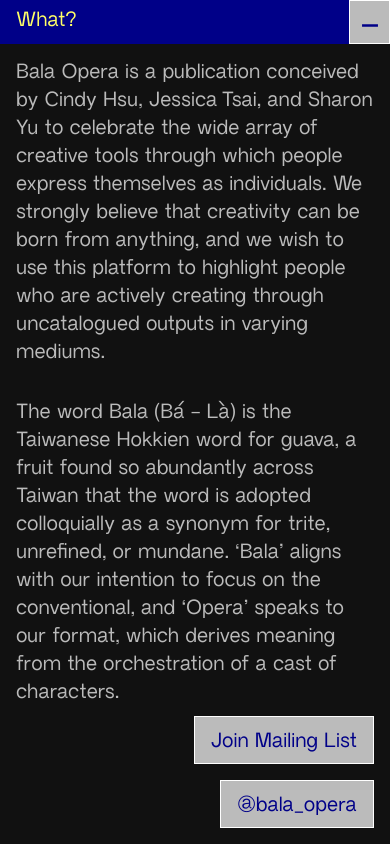
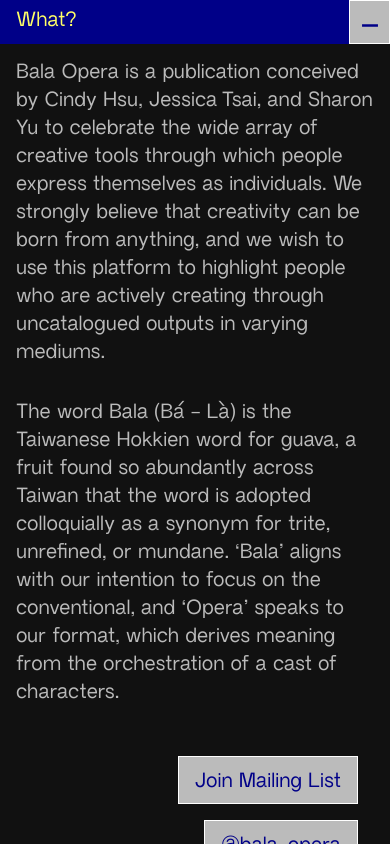
Before and after one commit to Bala-Opera/bala-opera, a Next.js app in the folder src/: page / in a window 390 px wide. Both pictures are taken after a click on the button "What?". Built offline with nearby package versions, Linux system fonts and the light colour scheme.

Commit message:
fix window issues for mobile, fix draggable minimize issue

```diff
--- a/src/components/Header/header.tsx
+++ b/src/components/Header/header.tsx
@@ -17,7 +17,7 @@
   return (
     <div className={styles.header}>
       <p className={styles.text}>{title}</p>
-      <button className={styles.minimize} onClick={minimizeHandler}>
+      <button className={styles.minimize} onClick={minimizeHandler} id='minimize'>
         <MinimizeIcon />
       </button>
     </div>
--- a/src/components/Project/project.tsx
+++ b/src/components/Project/project.tsx
@@ -24,7 +24,6 @@
       isOpen
       animationDuration={500}
       isFullscreen
-      isScrollable
       hasContentPadding={false}
     >
       <div className={styles.project}>
--- a/src/components/Window/window.module.scss
+++ b/src/components/Window/window.module.scss
@@ -12,13 +12,16 @@
 }
 
 .scrollableContent {
-  overflow-y: auto;
   background-color: $black-secondary;
-  height: 100%;
+  position: relative;
   width: 100%;
+  display: flex;
+  flex-direction: column;
+  flex-grow: 1;
 }
 
 .contentPadding {
+  flex: 1;
   padding: 16px;
 
   @include md {
@@ -30,6 +33,11 @@
 }
 
 .fullscreen {
+  display: flex;
+  flex-direction: column;
+
+  overflow: auto;
+  position: fixed;
   left: 0;
   top: 0;
   width: 100%;
--- a/src/components/Window/window.tsx
+++ b/src/components/Window/window.tsx
@@ -18,7 +18,6 @@
   isOpen,
   isFullscreen = false,
   animationDuration = 200,
-  isScrollable = false,
   hasContentPadding = true,
   clickHandler,
   children,
@@ -30,7 +29,6 @@
   destination?: Position,
   isFullscreen?: boolean,
   animationDuration?: number,
-  isScrollable?: boolean,
   hasContentPadding?: boolean,
   clickHandler: MouseEventHandler,
   children?: React.ReactNode,
@@ -42,10 +40,8 @@
   let contentStyle = useSpring({})
   const headerRef = useRef(null)
 
-  useEffect(() => {
-    const handleHeader = () => {
-      if (isScrollable) {
-      const currentScroll = window.scrollY
+  const handleHeaderScroll = (e) => {
+    const currentScroll = e.target.scrollTop
     const isSlidingDown = lastY < currentScroll
 
     if (isSlidingDown && currentScroll > VISIBLE_HEADER_LIMIT) { // slide up
@@ -55,13 +51,8 @@
       headerRef?.current?.classList?.remove(styles.slideUpAnimation)
       headerRef?.current?.classList?.add(styles.slideDownAnimation)
     }
+    setLastY(currentScroll)
   }
-      setLastY(window.scrollY)
-    }
-    window.addEventListener("scroll", handleHeader)
-
-    return () => window.removeEventListener("scroll", handleHeader)
-  }, [lastY, isScrollable])
 
   const handleDragMove = (e) => {
     setTranslate({
@@ -112,25 +103,27 @@
   const contentPaddingStyle = hasContentPadding ? styles.contentPadding : ''
 
   const FullScreen = (style) => (
-    <div style={{ position: isScrollable ? 'relative' : 'fixed' }} className={styles.fullscreen}>
+    <div className={styles.fullscreen} onScroll={handleHeaderScroll}>
       <div className={`${styles.header} ${styles.slideDownAnimation}`} ref={headerRef}>
-        {lastY < MAX_HEADER_SCROLL ? <Header title={title} minimizeHandler={clickHandler} /> : <div className={styles.invisibleHeader}></div>}
+        {lastY < MAX_HEADER_SCROLL
+          ? <Header title={title} minimizeHandler={clickHandler} />
+          : <div className={styles.invisibleHeader}></div>}
       </div>
-      <div className={`${isOpen && contentPaddingStyle} ${isScrollable ? styles.scrollableContent : styles.content}`}>
-        <animated.div style={{ ...style, height: '100%', overflow: 'auto' }}>{children}</animated.div>
+      <div className={`${isOpen && contentPaddingStyle} ${styles.scrollableContent}`}>
+        <animated.div style={{ ...style, flexGrow: 1 }}>{children}</animated.div>
       </div>
     </div>
   )
 
   return isFullscreen || !canAnimate
     ? (isOpen ? applyFadeIn(FullScreen) : applyFadeOut(FullScreen))
-    : (<Draggable handle="#header" onDrag={handleDragMove}>
+    : (<Draggable handle="#header" onDrag={handleDragMove} cancel="#minimize">
         <animated.div className={styles.window} style={{ ...windowOpenStyle, transform: `translateX(${translate.x}px) translateY(${translate.y}px)` }}>
           {isOpen &&
             <div id="header"><Header title={title} minimizeHandler={clickHandler} /></div>
           }
           <div className={
-            `${isOpen && contentPaddingStyle} ${isScrollable ? styles.scrollableContent : styles.content}`}>
+            `${isOpen && contentPaddingStyle} ${styles.content}`}>
             {isOpen && (
               <animated.div style={contentStyle}>
                 {children}
--- a/src/views/homepage/homepage.module.scss
+++ b/src/views/homepage/homepage.module.scss
@@ -67,6 +67,13 @@
   }
 }
 
+.whatContent {
+  display: flex;
+  justify-content: space-between;
+  flex-direction: column;
+  height: 100%;
+}
+
 .whatDescription {
   color: $gray-primary;
   @include small-body;
@@ -81,7 +88,6 @@
 }
 
 .whatFooter {
-  position: fixed;
   display: inline-flex;
   flex-direction: column-reverse;
   align-items: flex-end;
--- a/src/views/homepage/homepage.tsx
+++ b/src/views/homepage/homepage.tsx
@@ -237,6 +237,7 @@
           isFullscreen={isWhatFullscreen}
           clickHandler={whatButtonHandler}
         >
+          <div className={styles.whatContent}>
             <div className={styles.whatDescription}>
               <div>{Copy.WHAT[0]}</div>
               <div>{Copy.WHAT[1]}</div>
@@ -254,6 +255,7 @@
                   clickHandler={mailingListWindowButtonHandler}
                   isImportant={isMailingListOpen}
                 />
+              </div>
             </div>
           </div>
         </Window>)}
--- a/src/views/issue/issue.module.scss
+++ b/src/views/issue/issue.module.scss
@@ -12,17 +12,17 @@
 
 .content {
   @include small-label;
-  padding: 0 18px;
+  padding: 24px 18px;
   width: 100%;
   margin: auto 0;
 
   @include md {
     @include medium-label;
-    padding: 0 24px;
+    padding: 48px 24px;
   }
 
   @include lg {
-    padding: 0 152px;
+    padding: 64px 152px;
   }
 }
 
@@ -97,7 +97,10 @@
 
 .button {
   width: 100%;
-  margin-bottom: 100px;
+  margin-bottom: 64px;
+  @include lg {
+    margin-bottom: 100px;
+  }
   text-align: center;
 }
 
```
Lines whose indentation alone changed are shown as unchanged.
